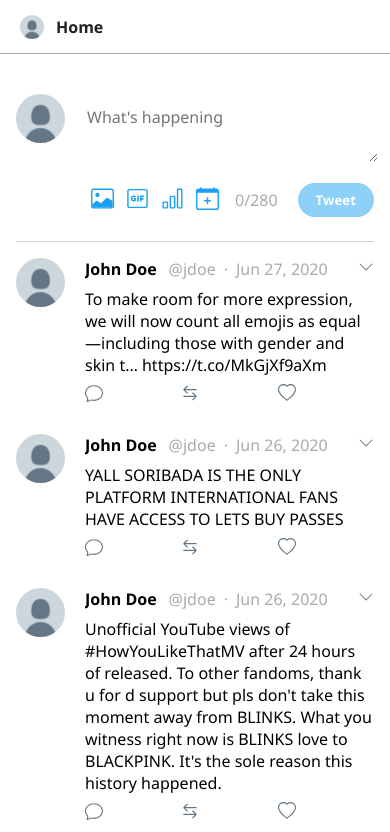
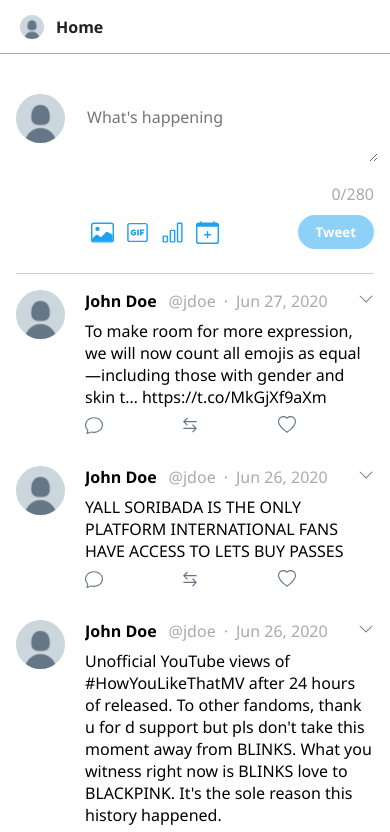
Before and after one commit to heynrits/social-feed-vue, a Vue app: page / in a window 390 px wide. Shown: the top 832 px of the page. Built offline with nearby package versions, Linux system fonts and the light colour scheme.

Commit message:
Adjust tweet button and character count layout on smaller viewport width

```diff
--- a/src/components/ComposeTweet.vue
+++ b/src/components/ComposeTweet.vue
@@ -125,6 +125,10 @@ export default {
 
       margin-top: 16px;
 
+      @media screen and (max-width: 992px) {
+        align-items: flex-end;
+      }
+
       button {
         cursor: pointer;
       }
@@ -161,12 +165,22 @@ export default {
       .character-count {
         color: #aaa;
         margin-right: 20px;
+
+        @media screen and (max-width: 992px) {
+          margin-right: 0;
+          margin-bottom: 10px;
+        }
       }
 
       .left {
         display: flex;
         align-items: center;
         margin-left: auto;
+
+        @media screen and (max-width: 992px) {
+          flex-direction: column;
+          align-items: flex-end;
+        }
       }
     }
   }
```
